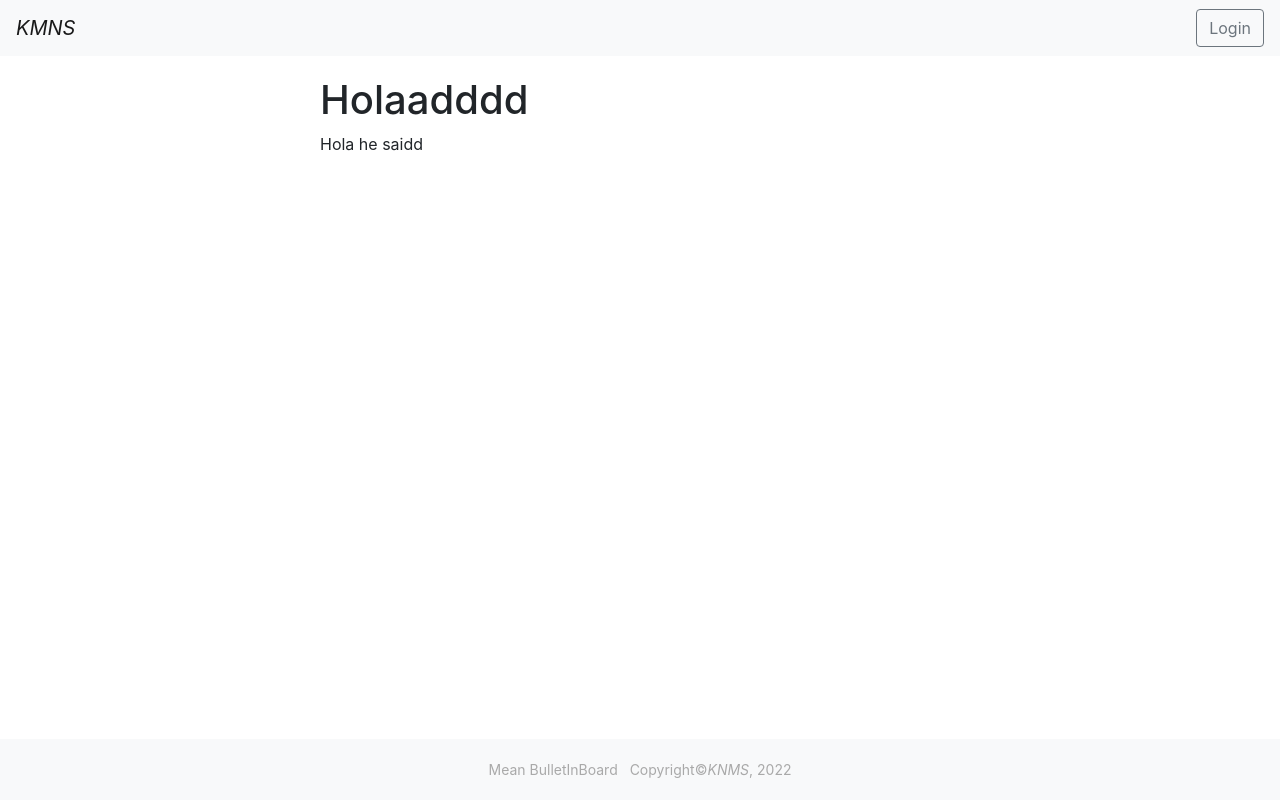
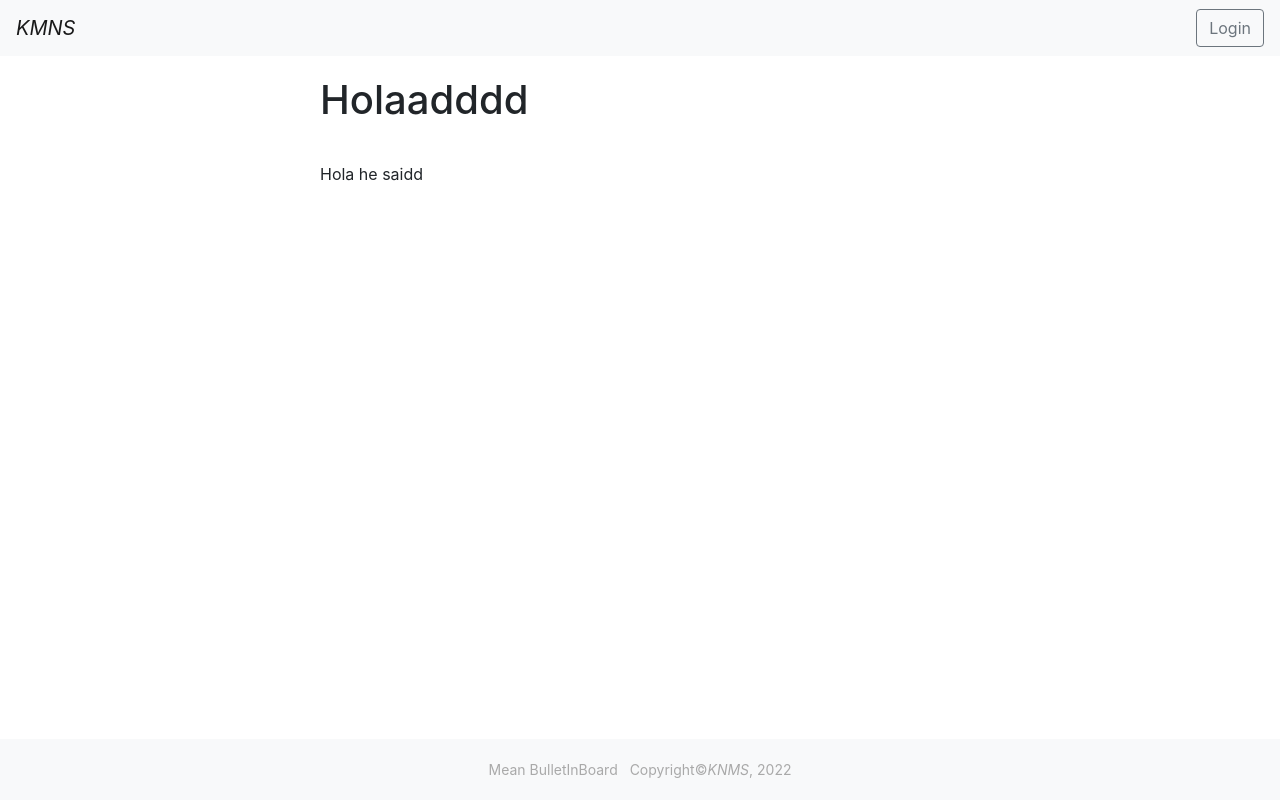
Before and after one commit to naylin2/MEAN-bulletinboard, an Angular app in the folder ui/: page /posts/1 in a window 1280 px wide. Built offline with nearby package versions, Linux system fonts and the light colour scheme; data requests are answered from the project's data file.

Commit message:
[update] refactor some components

```diff
--- a/ui/src/app/components/header/header/header.component.ts
+++ b/ui/src/app/components/header/header/header.component.ts
@@ -33,6 +33,7 @@ export class HeaderComponent implements OnInit {
 
   logout(){
     localStorage.removeItem("user");
+    localStorage.clear();
     this.authService.isLoggedIn = false;
     this.router.navigateByUrl("login")
   }
--- a/ui/src/app/post/post-view/post-view.component.css
+++ b/ui/src/app/post/post-view/post-view.component.css
@@ -2,3 +2,7 @@
   width: 50%;
   margin: 20px auto;
 }
+
+h1 {
+  padding-bottom: 30px;
+}
--- a/ui/src/app/user/user-list/user-list.component.html
+++ b/ui/src/app/user/user-list/user-list.component.html
@@ -6,7 +6,7 @@
         <th scope="col">ID</th>
         <th scope="col">Name</th>
         <th scope="col">Mail</th>
-        <th scope="col">Date Of Path</th>
+        <th scope="col">Date Of Birth</th>
         <th>Action</th>
       </tr>
     </thead>
```
